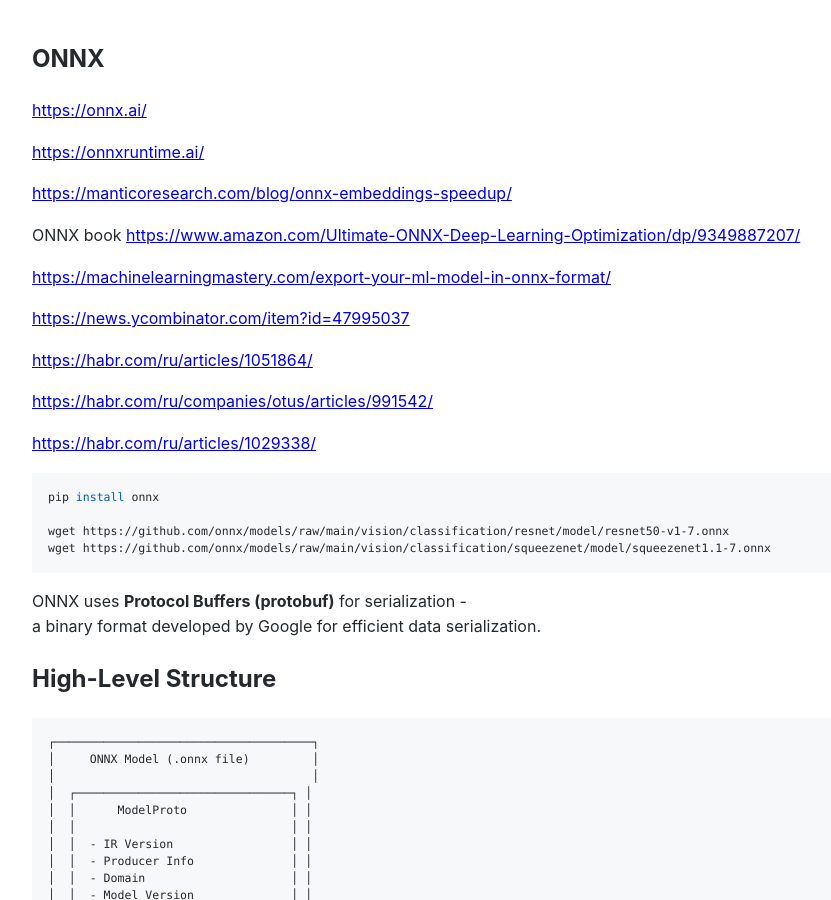
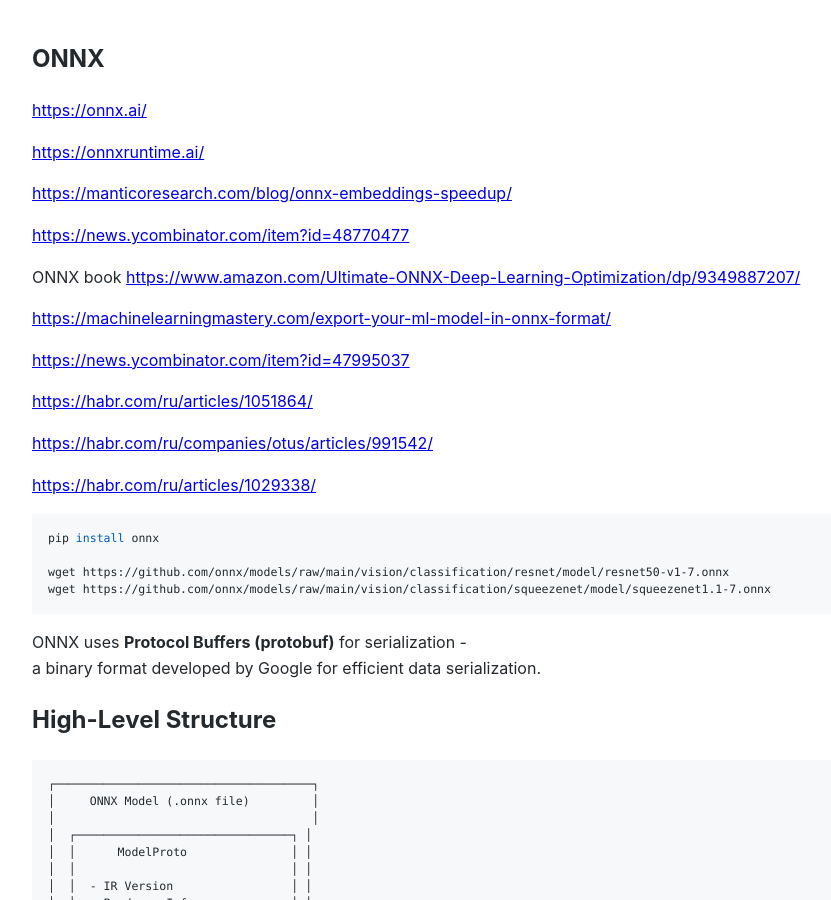
Before and after one commit to Michael-Lubinsky/michael-lubinsky.github.com, a Jekyll site: the page built from ml/onnx.md, in a window 1280 px wide and 900 px high. Shown: the whole window, without its empty margins (158-989 px from the left). Built offline with Jekyll 4.4.1, drawn with Linux system fonts in a browser that asks for light colours; our own code applies the rules of GitHub Pages for plain Markdown files.

Commit message:
Update onnx.md

```diff
--- a/ml/onnx.md
+++ b/ml/onnx.md
@@ -5,6 +5,8 @@
 <https://onnxruntime.ai/>
 
 <https://manticoresearch.com/blog/onnx-embeddings-speedup/>
+
+<https://news.ycombinator.com/item?id=48770477>
 
  ONNX book
 <https://www.amazon.com/Ultimate-ONNX-Deep-Learning-Optimization/dp/9349887207/>
```
